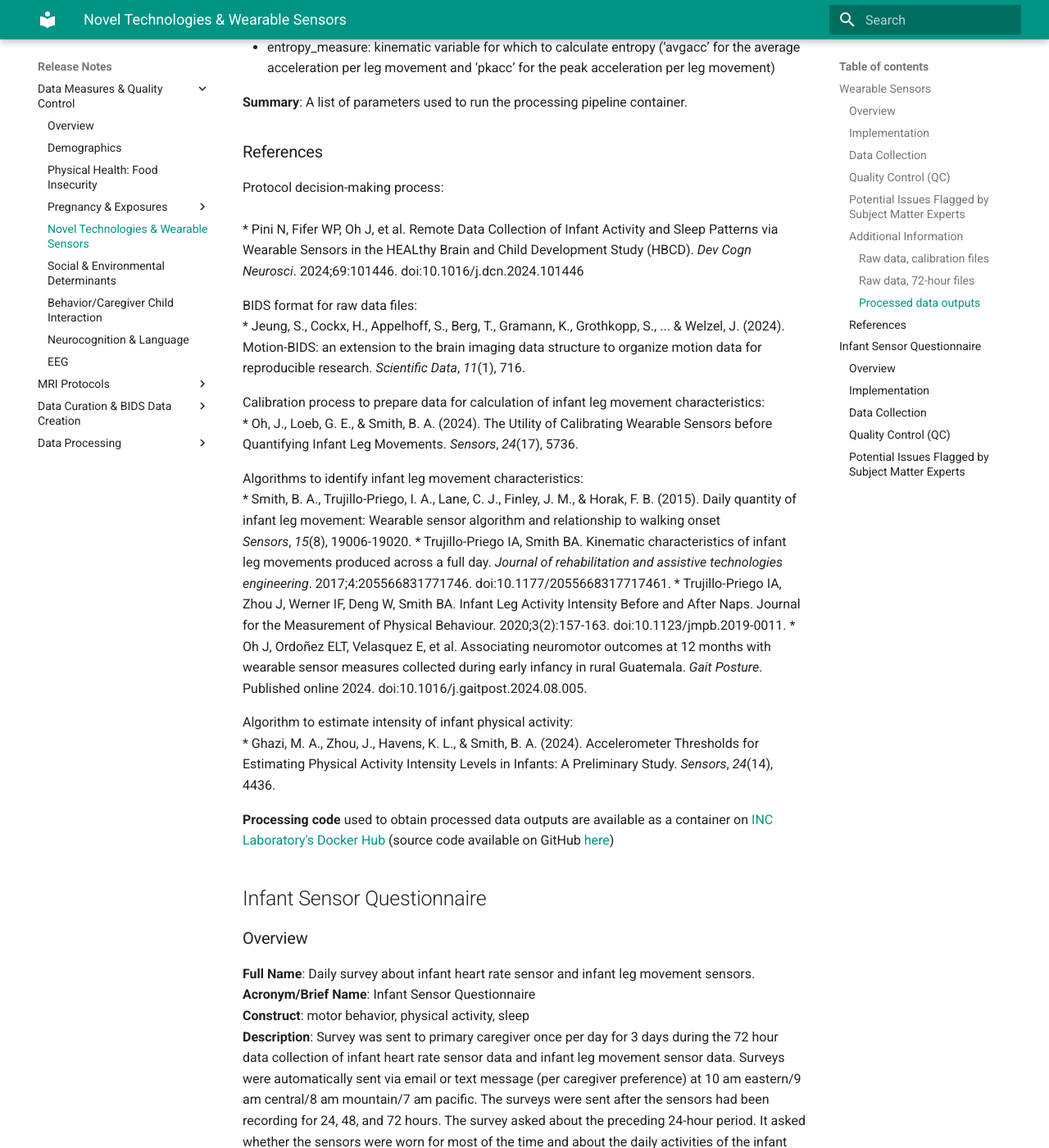
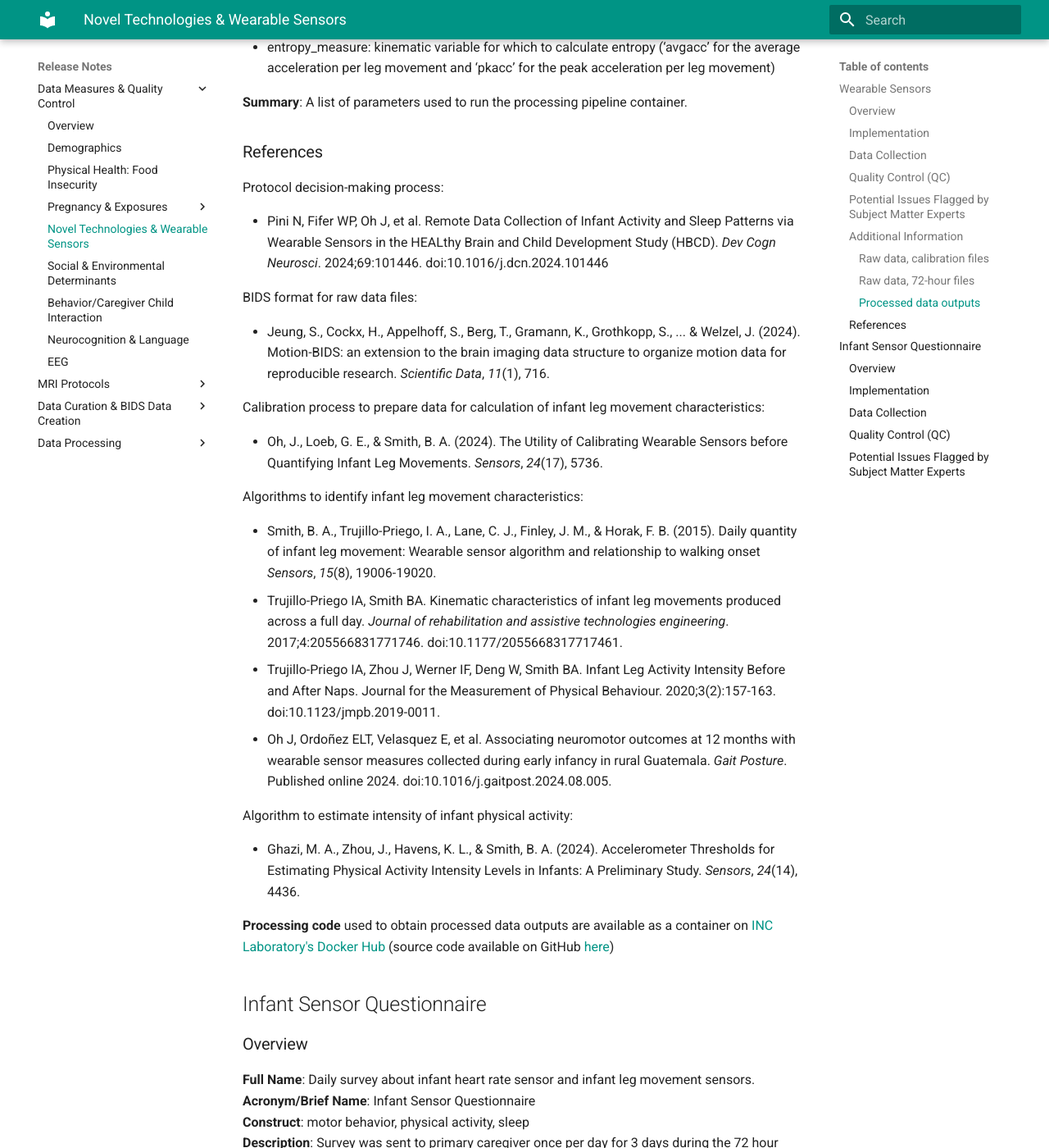
Before and after one commit to mattcieslak/hbcd-docs, an MkDocs documentation site: the page built from docs/measures/sensors.md, in a window 1280 px wide and 1400 px high, scrolled down 8508 px. Shown: the whole window at 82% size. Built offline with MkDocs 1.6.1 and Material for MkDocs 9.7.7, drawn with Linux system fonts in a browser that asks for light colours.

```diff
--- a/docs/measures/sensors.md
+++ b/docs/measures/sensors.md
@@ -188,22 +188,27 @@ Data files included in the data release are raw sensor data in BIDS format for t
 **Summary**: A list of parameters used to run the processing pipeline container.
 
 ### References
-Protocol decision-making process:<br>
+Protocol decision-making process:
+
  * Pini N, Fifer WP, Oh J, et al. Remote Data Collection of Infant Activity and Sleep Patterns via Wearable Sensors in the HEALthy Brain and Child Development Study (HBCD). *Dev Cogn Neurosci*. 2024;69:101446. doi:10.1016/j.dcn.2024.101446
 
-BIDS format for raw data files:<br>
+BIDS format for raw data files:
+
  * Jeung, S., Cockx, H., Appelhoff, S., Berg, T., Gramann, K., Grothkopp, S., ... & Welzel, J. (2024). Motion-BIDS: an extension to the brain imaging data structure to organize motion data for reproducible research. *Scientific Data*, *11*(1), 716.
 
-Calibration process to prepare data for calculation of infant leg movement characteristics:<br>
+Calibration process to prepare data for calculation of infant leg movement characteristics:
+
  * Oh, J., Loeb, G. E., & Smith, B. A. (2024). The Utility of Calibrating Wearable Sensors before Quantifying Infant Leg Movements. *Sensors*, *24*(17), 5736.
 
-Algorithms to identify infant leg movement characteristics:<br>
+Algorithms to identify infant leg movement characteristics:
+
  * Smith, B. A., Trujillo-Priego, I. A., Lane, C. J., Finley, J. M., & Horak, F. B. (2015). Daily quantity of infant leg movement: Wearable sensor algorithm and relationship to walking onset *Sensors*, *15*(8), 19006-19020.
  * Trujillo-Priego IA, Smith BA. Kinematic characteristics of infant leg movements produced across a full day. *Journal of rehabilitation and assistive technologies engineering*. 2017;4:205566831771746. doi:10.1177/2055668317717461.
  * Trujillo-Priego IA, Zhou J, Werner IF, Deng W, Smith BA. Infant Leg Activity Intensity Before and After Naps. Journal for the Measurement of Physical Behaviour. 2020;3(2):157-163. doi:10.1123/jmpb.2019-0011.
  * Oh J, Ordoñez ELT, Velasquez E, et al. Associating neuromotor outcomes at 12 months with wearable sensor measures collected during early infancy in rural Guatemala. *Gait Posture*. Published online 2024. doi:10.1016/j.gaitpost.2024.08.005.
 
-Algorithm to estimate intensity of infant physical activity:<br>
+Algorithm to estimate intensity of infant physical activity:
+
  * Ghazi, M. A., Zhou, J., Havens, K. L., & Smith, B. A. (2024). Accelerometer Thresholds for Estimating Physical Activity Intensity Levels in Infants: A Preliminary Study. *Sensors*, *24*(14), 4436.
 
 **Processing code** used to obtain processed data outputs are available as a container on [INC Laboratory's Docker Hub](https://hub.docker.com/r/inclab/hbcd_motion_postproc) (source code available on GitHub [here](https://github.com/Infant-Neuromotor-Control-Lab/hbcd_motion_postproc))
```
